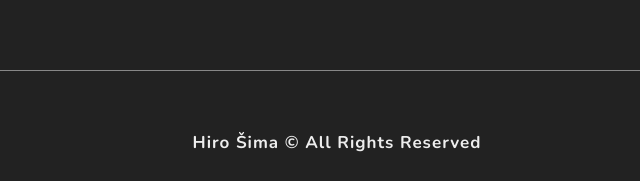
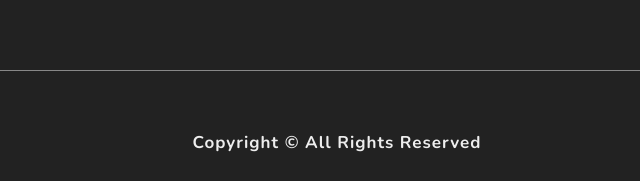
Before and after one commit to mvekic00/Foods_project, a plain HTML site: page index.html in a window 1280 px wide. Shown: the part 3019-3200 px from the top of the page, 303-943 px from the left. Drawn offline with nearby package versions, Linux system fonts and the light colour scheme.

Commit message:
Html_small_change

```diff
--- a/index.html
+++ b/index.html
@@ -138,7 +138,7 @@
                 </button>
             </form>
             <p class="copyright">
-                Hiro Šima &copy; All Rights Reserved
+                Copyright &copy; All Rights Reserved
             </p>
         </section>
     </div>
```
